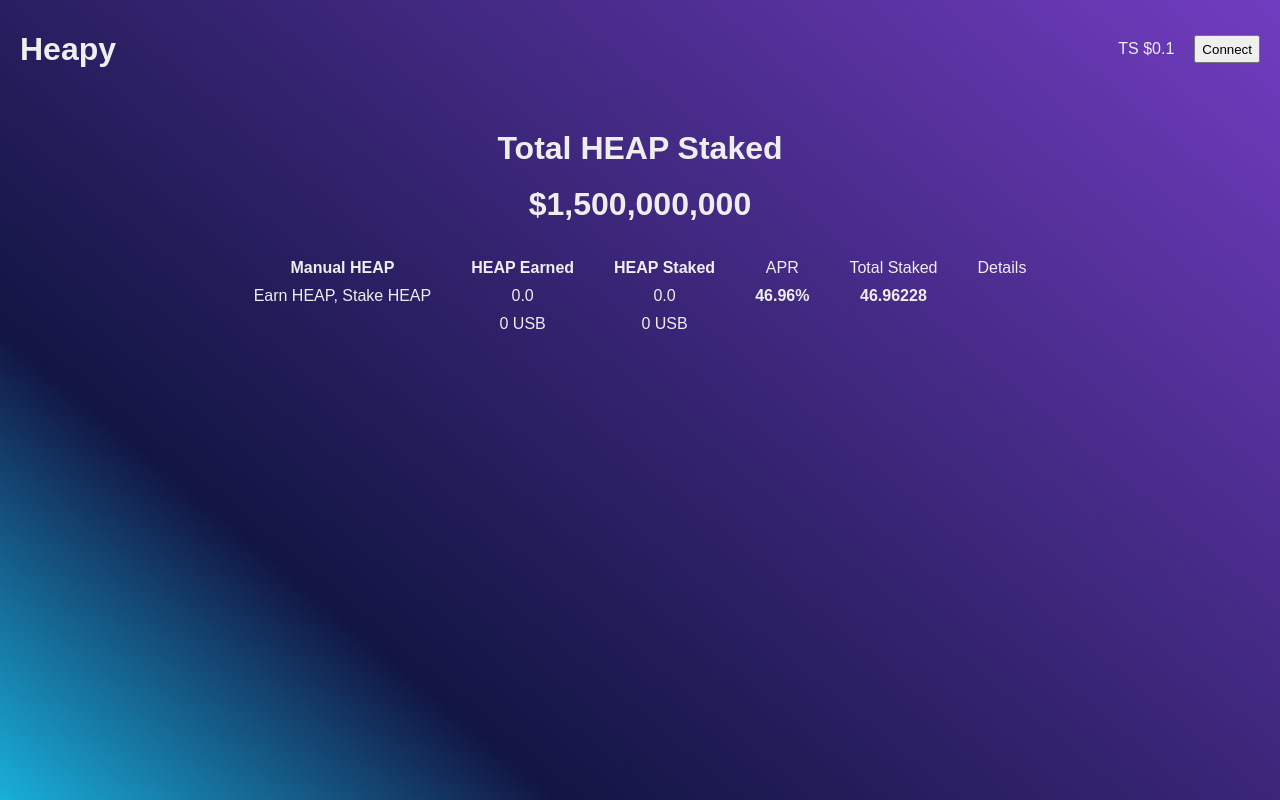
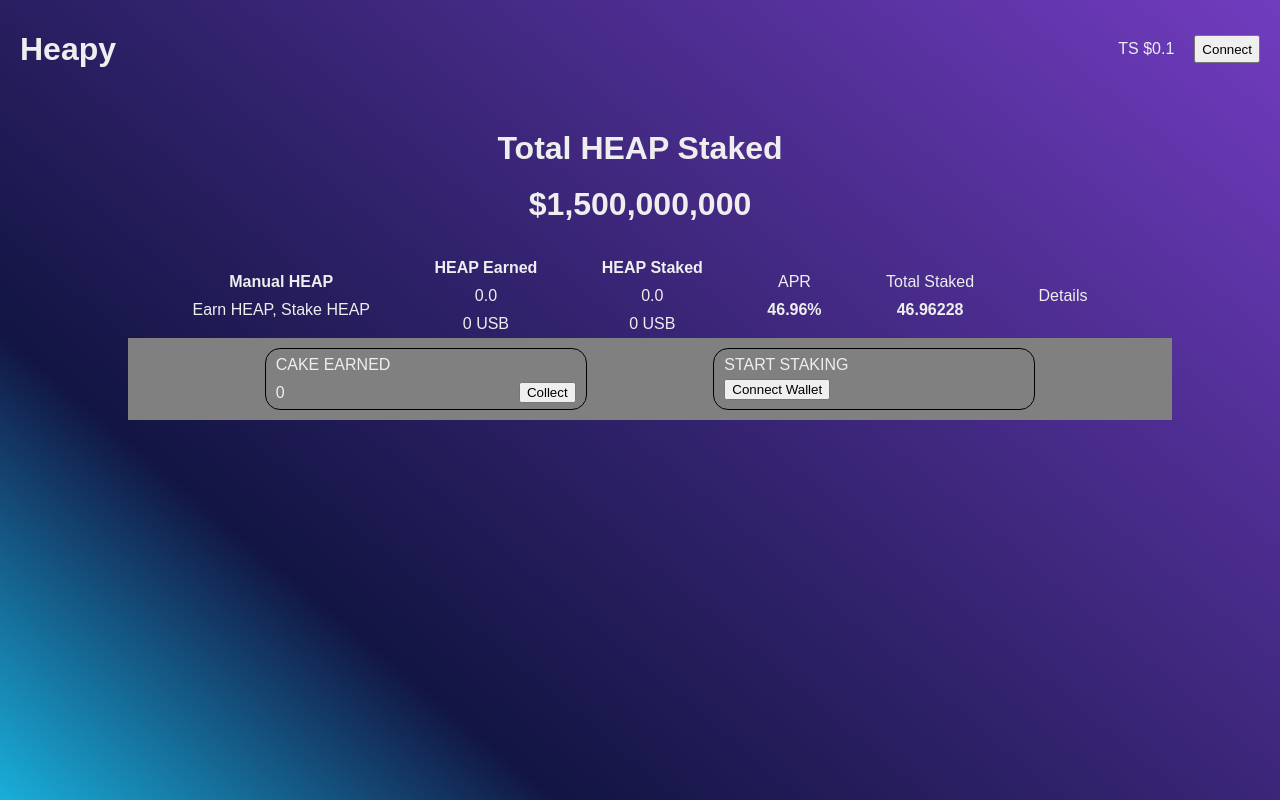
Before and after one commit to Habeebtoyin/Heapy_Finance, a React (Create React App) app: page / in a window 1280 px wide. Built offline with nearby package versions, Linux system fonts and the light colour scheme.

Commit message:
Adding Stake Details to the Stake Page

```diff
--- a/src/Components/Header.js
+++ b/src/Components/Header.js
@@ -4,7 +4,7 @@ function Header() {
             <h1>Heapy</h1>
             <div className='headerNav'>
                 <div className='tokenValue'>TS &#36;0.1</div>
-                <button class="connect" role="button">Connect</button>
+                <button class="connect">Connect</button>
             </div>
         </header>
     );
--- a/src/Home.js
+++ b/src/Home.js
@@ -6,7 +6,7 @@ function Home () {
         <div className="Home">
             <Header />
             <main className='main'>
-                <button class="button-63" role="button">STAKE</button>
+                <button class="button-63">STAKE</button>
 
                 <div className='table'>
                     <div className='csb'>
--- a/src/Stake.js
+++ b/src/Stake.js
@@ -37,6 +37,20 @@ function Stake() {
                         Details
                     </div>
                 </div>
+
+                <div className='StakeDetails'>
+                    <div className='CakeEarnedDetails'>
+                        CAKE EARNED <br/>
+                        <div>
+                            <span>0</span>
+                            <button>Collect</button>
+                        </div>
+                    </div>
+                    <div className='StartStakingDetails'>
+                        START STAKING <br/>
+                        <button>Connect Wallet</button>
+                    </div>
+                </div>
             </main>
         </div>
     );
--- a/src/Style.css
+++ b/src/Style.css
@@ -15,8 +15,9 @@ header  .headerNav {
 main {
   display: flex;
   flex-direction: column;
-  justify-content: center;
-  align-items: center;
+  text-align: center;
+  margin-left: 10%;
+  margin-right: 10%;
 }
 
 .table {
@@ -41,10 +42,39 @@ main {
 .StakeTable {
   display: flex;
   flex-flow: row wrap;
-  gap: 40px;
-  align-content: flex-start;
-  justify-content: flex-start;
+  width: 100%;
+  justify-content: space-evenly;
+  align-items: center;
 }
+
+/* StakeDetails */
+.StakeDetails {
+  background-color: grey;
+  display: flex;
+  flex-flow: wrap;
+  justify-content: space-evenly;
+  padding: 10px;
+  width: 100%;
+}
+
+.StakeDetails > div {
+  border: 1px solid black;
+  border-radius: 15px;
+  width: 300px;
+  display: flex;
+  flex-flow: column;
+  align-items: flex-start;
+  padding: 2px 10px;
+}
+
+.StakeDetails > div > div {
+  display: flex;
+  flex-flow: row;
+  width: 100%;
+  justify-content: space-between;
+  align-items: center;
+}
+
 
 /* CSS */
 .button-63 {
```
